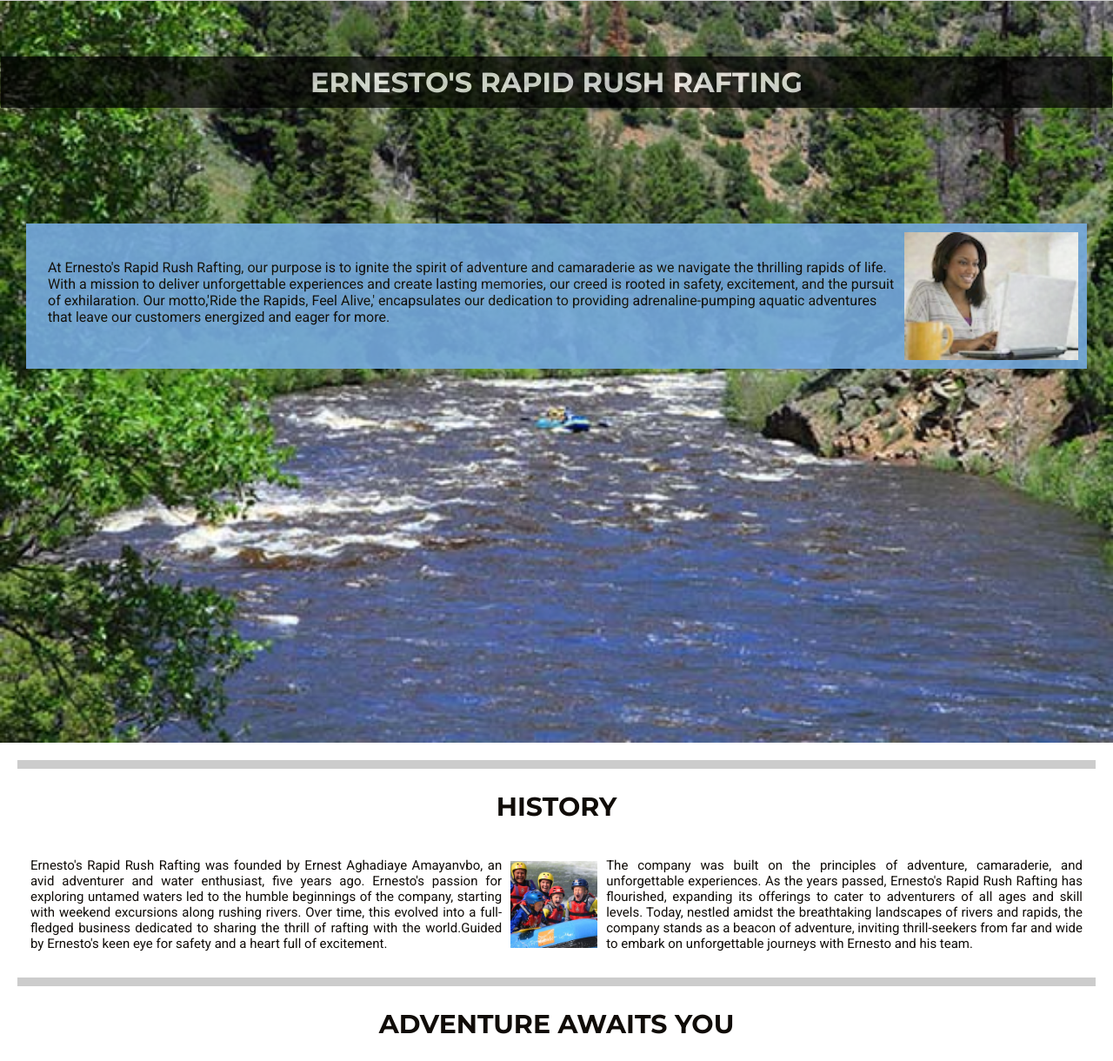
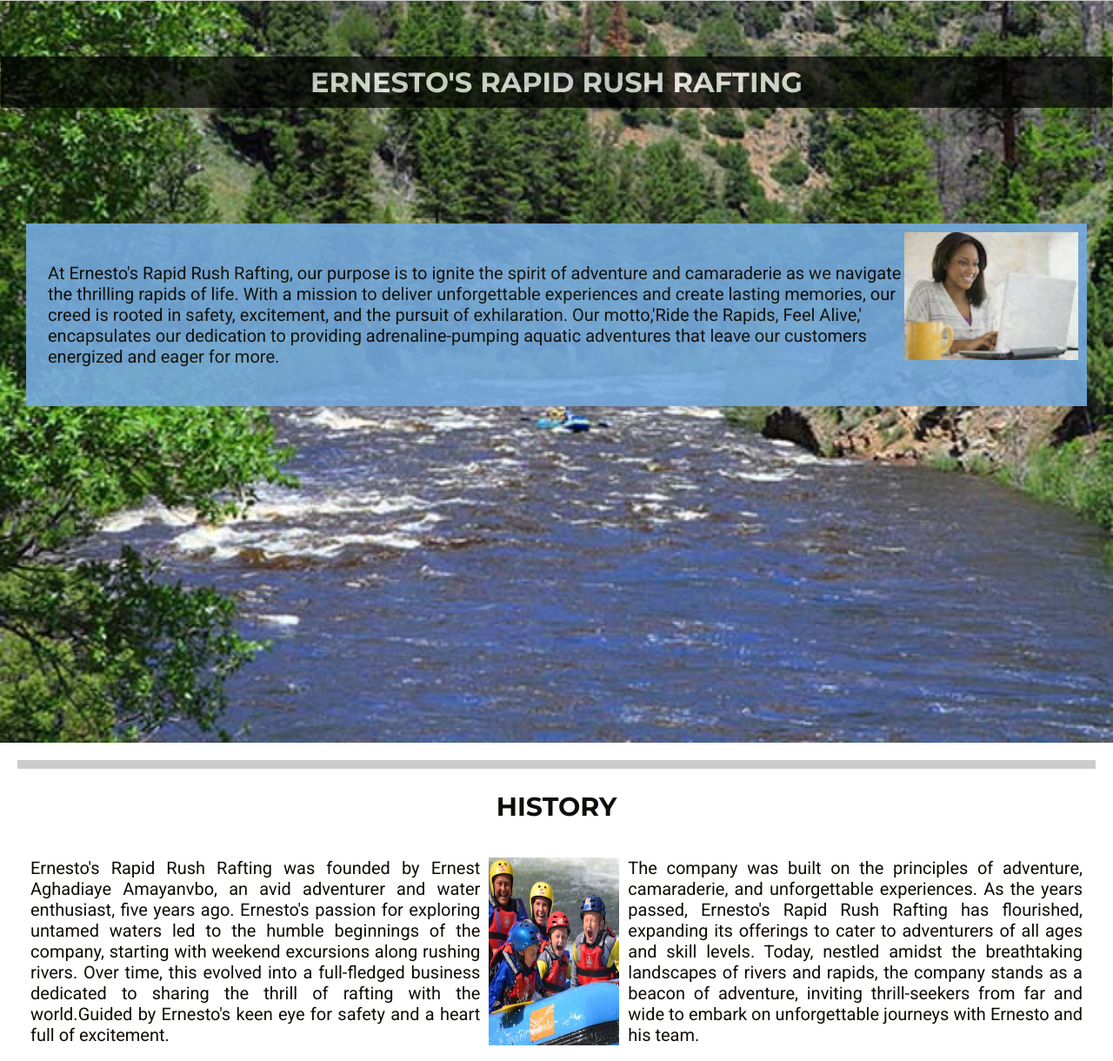
Before and after one commit to aghadiayeamayanvboernest/wdd130, a plain HTML site: page wwr/about.html in a window 1280 px wide. Shown: the part 164-1384 px from the top of the page at 87% size. Drawn offline with Linux system fonts and the light colour scheme.

Commit message:
about update

```diff
--- a/wwr/styles/rafting.css
+++ b/wwr/styles/rafting.css
@@ -72,6 +72,7 @@ body {
 .hero article p {
     color: var(--accent3-color);
     font-family: var(--paragraph-font);
+    font-size: 20px;
 }
 
 header {
@@ -128,14 +129,12 @@ section {
 }
 .history P {
     display: flex;
-    align-items: center;
-    font-size: 15px;
+    font-size: 20px;
     text-align: justify;
 }
 .history img{
     margin: 0 10px;
-    max-width: 100px;
-
+    max-width: 150px;
 
 }
 .awaits{
```
Also changed, not shown: wwr/about.html (+2 -1 lines), wwr/images/images about us 2.png (added).
